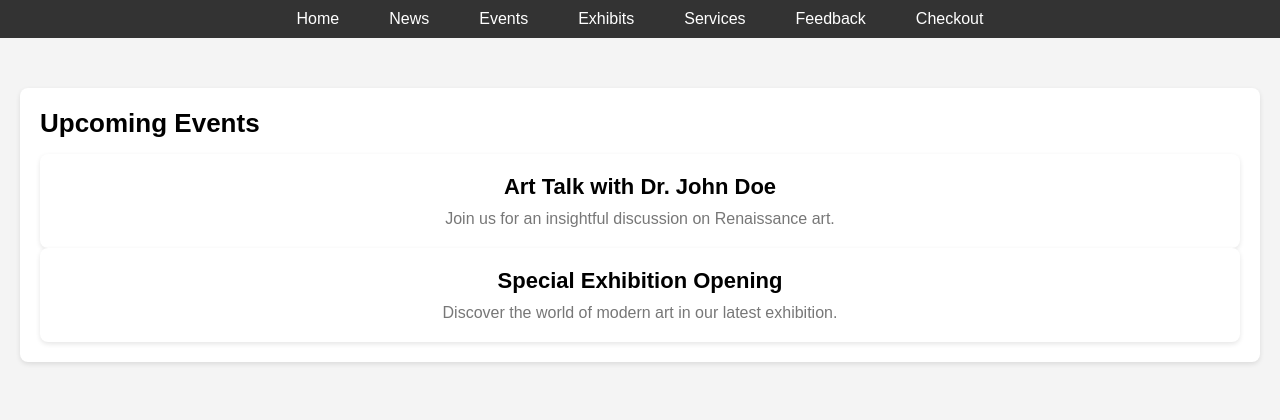
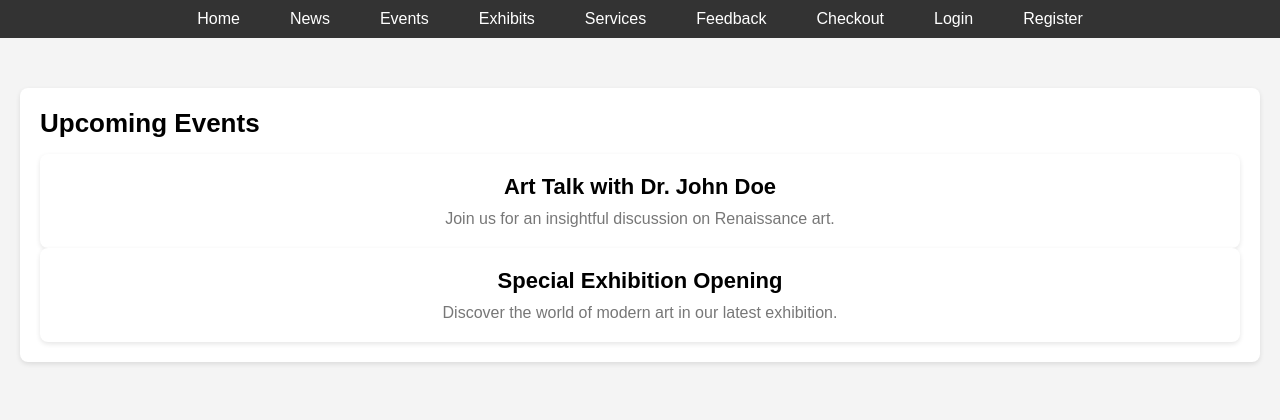
Before and after one commit to Nikoliadis/DEV5003-Nikoliadis, a Flask app: page /events in a window 1280 px wide. Shown: the top 420 px of the page. Run offline with Flask 3, Linux system fonts and the light colour scheme.

```diff
--- a/server.py
+++ b/server.py
@@ -3,6 +3,7 @@ from flask_sqlalchemy import SQLAlchemy
 from flask_login import LoginManager, UserMixin, login_user, logout_user, login_required, current_user
 from werkzeug.security import generate_password_hash, check_password_hash
 from flask_migrate import Migrate
+
 
 app = Flask(__name__)
 app.config['SQLALCHEMY_DATABASE_URI'] = 'sqlite:///users.db'
--- a/templates/base.html
+++ b/templates/base.html
@@ -16,6 +16,14 @@
             <li><a href="{{ url_for('services') }}">Services</a></li>
             <li><a href="{{ url_for('feedback') }}">Feedback</a></li>
             <li><a href="{{ url_for('checkout', item_id=1) }}">Checkout</a></li>
+            <!-- Check if the user is logged in -->
+            {% if current_user.is_authenticated %}
+                <li><a href="{{ url_for('profile') }}">Profile</a></li>
+                <li><a href="{{ url_for('logout') }}">Logout</a></li>
+            {% else %}
+                <li><a href="{{ url_for('login') }}">Login</a></li>
+                <li><a href="{{ url_for('register') }}">Register</a></li>
+            {% endif %}
         </ul>
     </nav>
 
```
